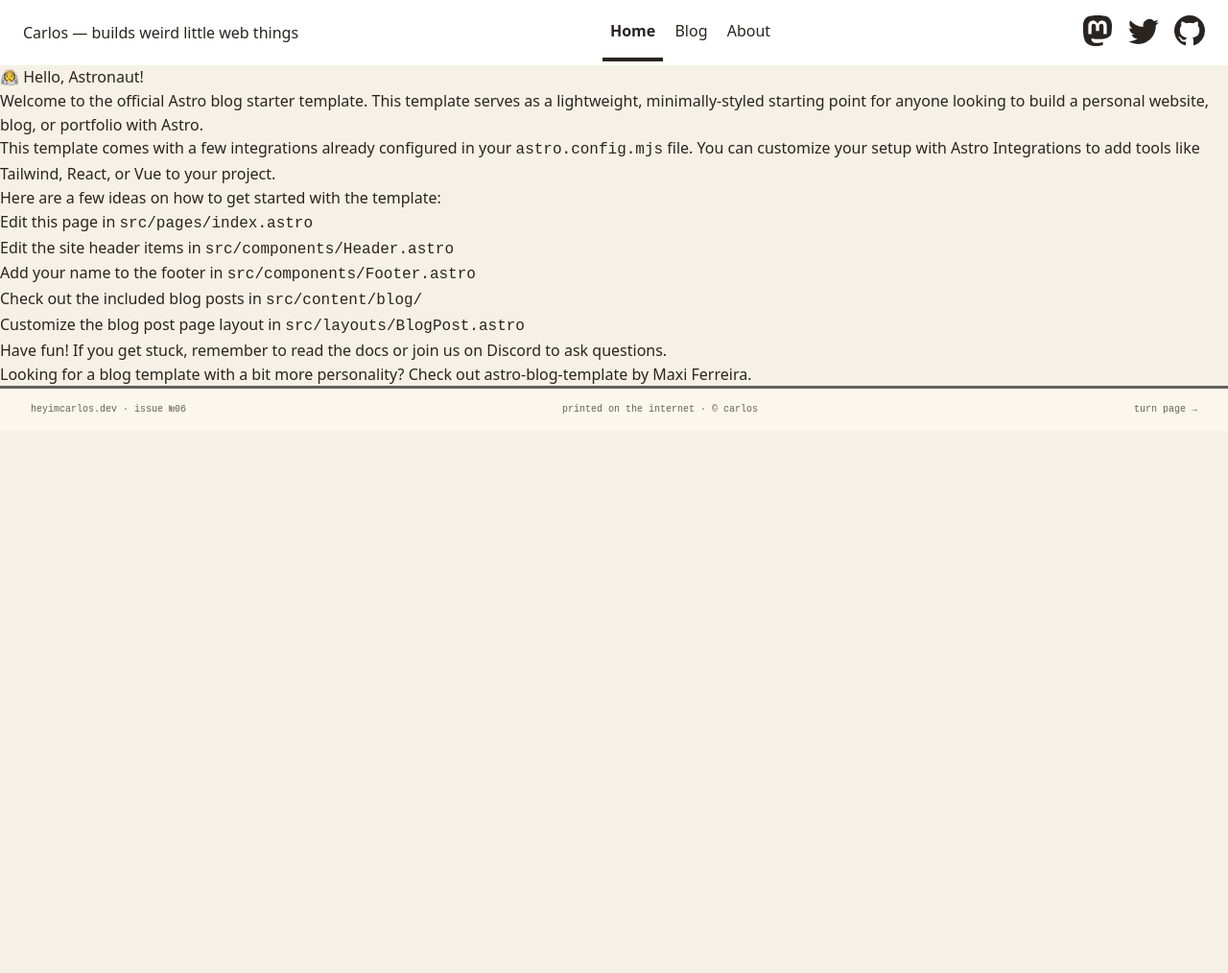
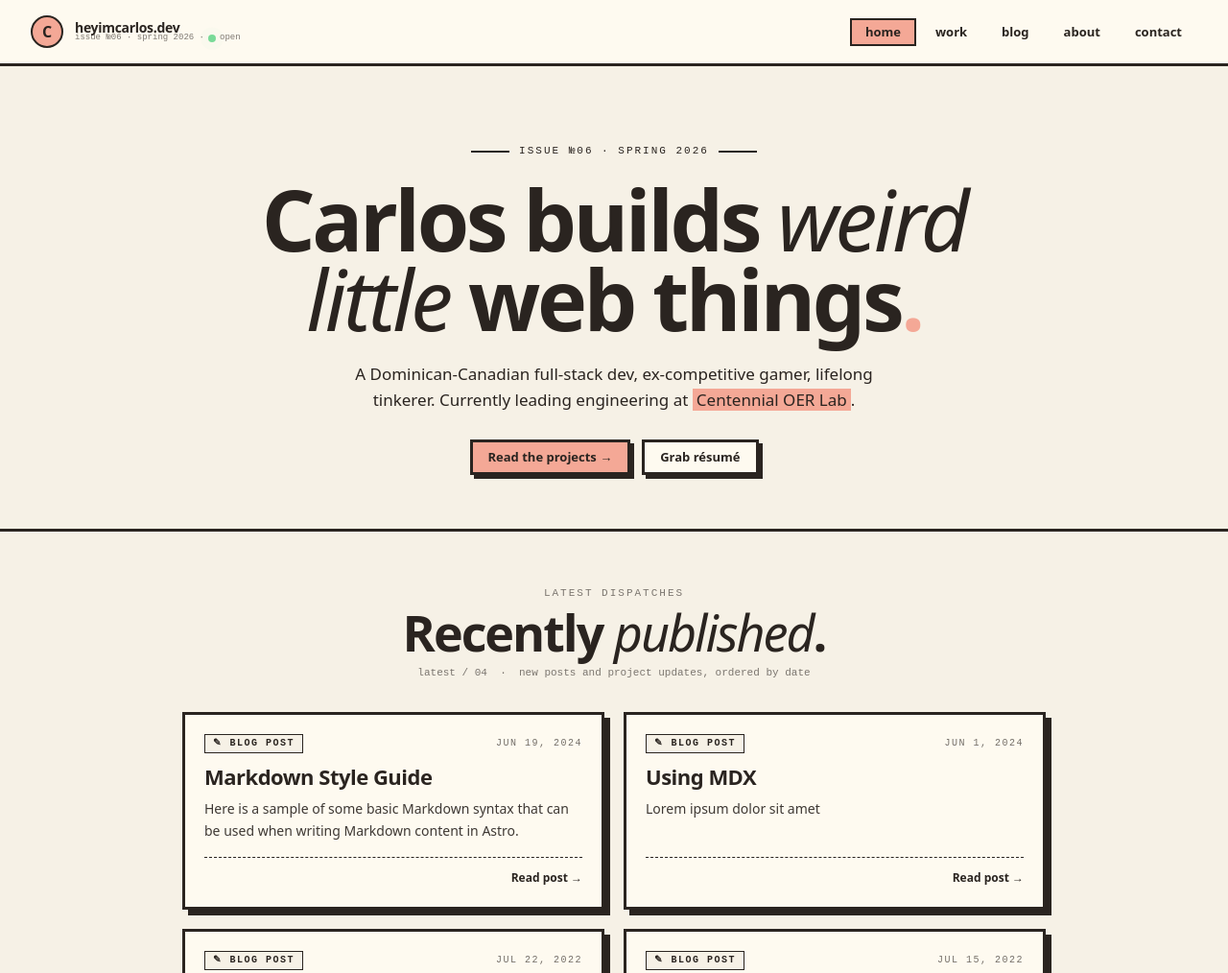
Before and after one commit to heyimcarlos/portfolio, an Astro site: page / in a window 1280 px wide. Shown: the top 1014 px of the page at 96% size. Before the commit the page ends 800 px from the top, so only its background shows below. Built offline with nearby package versions, Linux system fonts and the light colour scheme; Astro itself is replaced by a stand-in of ours.

Commit message:
feat(home): rebuild home as zine hero + recent feed

```diff
--- a/src/pages/index.astro
+++ b/src/pages/index.astro
@@ -1,49 +1,269 @@
 ---
-import BaseHead from '../components/BaseHead.astro';
-import Footer from '../components/Footer.astro';
-import Header from '../components/Header.astro';
+import { getCollection } from 'astro:content';
+import Layout from '../layouts/Layout.astro';
+import Button from '../components/Button.astro';
+import FeedCard, { type FeedItem } from '../components/FeedCard.astro';
 import { SITE_DESCRIPTION, SITE_TITLE } from '../consts';
+
+const projectEntries = await getCollection('projects');
+const blogEntries = await getCollection('blog');
+
+const projectItems: FeedItem[] = projectEntries.map((p) => ({
+  kind: 'project',
+  title: p.data.title,
+  date: p.data.updatedDate ?? new Date(Number(p.data.year), 0, 1),
+  desc: p.data.description,
+  meta: p.data.stack.slice(0, 3),
+  href: `/projects/${p.id}`,
+  cta: 'View project →',
+}));
+
+const blogItems: FeedItem[] = blogEntries.map((b) => ({
+  kind: 'blog',
+  title: b.data.title,
+  date: b.data.pubDate,
+  desc: b.data.excerpt ?? b.data.description,
+  meta: [b.data.tag, b.data.readTime].filter((v): v is string => Boolean(v)),
+  href: `/blog/${b.id}`,
+  cta: 'Read post →',
+}));
+
+const toTime = (d: Date | string) => (d instanceof Date ? d.getTime() : new Date(d).getTime());
+
+const items: FeedItem[] = [...projectItems, ...blogItems]
+  .sort((a, b) => toTime(b.date) - toTime(a.date))
+  .slice(0, 4);
 ---
 
-<!doctype html>
-<html lang="en">
-	<head>
-		<BaseHead title={SITE_TITLE} description={SITE_DESCRIPTION} />
-	</head>
-	<body>
-		<Header />
-		<main>
-			<h1>🧑‍🚀 Hello, Astronaut!</h1>
-			<p>
-				Welcome to the official <a href="https://astro.build/">Astro</a> blog starter template. This template
-				serves as a lightweight, minimally-styled starting point for anyone looking to build a personal
-				website, blog, or portfolio with Astro.
-			</p>
-			<p>
-				This template comes with a few integrations already configured in your
-				<code>astro.config.mjs</code> file. You can customize your setup with
-				<a href="https://astro.build/integrations">Astro Integrations</a> to add tools like Tailwind,
-				React, or Vue to your project.
-			</p>
-			<p>Here are a few ideas on how to get started with the template:</p>
-			<ul>
-				<li>Edit this page in <code>src/pages/index.astro</code></li>
-				<li>Edit the site header items in <code>src/components/Header.astro</code></li>
-				<li>Add your name to the footer in <code>src/components/Footer.astro</code></li>
-				<li>Check out the included blog posts in <code>src/content/blog/</code></li>
-				<li>Customize the blog post page layout in <code>src/layouts/BlogPost.astro</code></li>
-			</ul>
-			<p>
-				Have fun! If you get stuck, remember to
-				<a href="https://docs.astro.build/">read the docs</a>
-				or <a href="https://astro.build/chat">join us on Discord</a> to ask questions.
-			</p>
-			<p>
-				Looking for a blog template with a bit more personality? Check out
-				<a href="https://github.com/Charca/astro-blog-template">astro-blog-template</a>
-				by <a href="https://twitter.com/Charca">Maxi Ferreira</a>.
-			</p>
-		</main>
-		<Footer />
-	</body>
-</html>
+<Layout title={SITE_TITLE} description={SITE_DESCRIPTION} active="home">
+  <section class="hero">
+    <div class="eyebrow">
+      <span class="rule"></span>
+      <span class="label">Issue №06 · Spring 2026</span>
+      <span class="rule"></span>
+    </div>
+    <h1 class="title">
+      Carlos builds <em>weird little</em> web things<span class="dot">.</span>
+    </h1>
+    <p class="lede">
+      A Dominican-Canadian full-stack dev, ex-competitive gamer, lifelong tinkerer. Currently leading
+      engineering at <mark>Centennial OER Lab</mark>.
+    </p>
+    <div class="cta-row">
+      <Button href="/projects" variant="primary">Read the projects →</Button>
+      <Button href="/resume.pdf">Grab résumé</Button>
+    </div>
+  </section>
+
+  <section class="feed">
+    <div class="feed-inner">
+      <span class="feed-eyebrow">LATEST DISPATCHES</span>
+      <h2 class="feed-title">Recently <em>published</em>.</h2>
+      <p class="feed-subtitle">
+        latest / 0{items.length} &nbsp;·&nbsp; new posts and project updates, ordered by date
+      </p>
+      <div class="feed-grid">
+        {items.map((item) => <FeedCard item={item} />)}
+      </div>
+      <div class="feed-cta">
+        <Button href="/projects" variant="primary">All projects →</Button>
+        <Button href="/blog">All posts →</Button>
+      </div>
+    </div>
+  </section>
+
+  <section class="contact-cta">
+    <span class="cta-eyebrow">LAST PAGE · GET IN TOUCH</span>
+    <h2 class="cta-title">Let's make <em>something weird.</em></h2>
+    <p class="cta-body">
+      Full-time, contract, or just a fun idea — my inbox is open. I read everything.
+    </p>
+    <div class="cta-grid">
+      <Button href="mailto:carlos@heyimcarlos.dev">carlos@heyimcarlos.dev ↗</Button>
+      <Button href="https://github.com/heyimcarlos">github.com/heyimcarlos ↗</Button>
+      <Button href="https://www.linkedin.com/in/heyimcarlos">/in/heyimcarlos ↗</Button>
+    </div>
+  </section>
+</Layout>
+
+<style>
+  section {
+    border-bottom: 3px solid var(--zine-ink);
+  }
+
+  .hero {
+    padding: 72px 32px 56px;
+    text-align: center;
+    background: var(--zine-bg);
+  }
+
+  .eyebrow {
+    display: inline-flex;
+    align-items: center;
+    justify-content: center;
+    gap: 10px;
+    font-family: var(--font-mono);
+    font-size: 11px;
+    text-transform: uppercase;
+    letter-spacing: 2px;
+    margin-bottom: 20px;
+  }
+
+  .eyebrow .rule {
+    display: inline-block;
+    width: 40px;
+    height: 2px;
+    background: var(--zine-ink);
+  }
+
+  .title {
+    max-width: 820px;
+    margin: 0 auto;
+    font-weight: 700;
+    letter-spacing: -3.5px;
+    line-height: 0.95;
+    font-size: clamp(44px, 8vw, 88px);
+  }
+
+  .title em {
+    font-style: italic;
+    font-weight: 500;
+  }
+
+  .title .dot {
+    color: var(--zine-accent);
+  }
+
+  .lede {
+    max-width: 560px;
+    margin: 22px auto 28px;
+    font-size: 17px;
+    line-height: 1.6;
+  }
+
+  .lede mark {
+    background: var(--zine-accent);
+    color: inherit;
+    padding: 0 4px;
+  }
+
+  .cta-row {
+    display: flex;
+    gap: 12px;
+    justify-content: center;
+    flex-wrap: wrap;
+  }
+
+  .feed {
+    padding: 56px 32px;
+    text-align: center;
+    background: var(--zine-bg);
+  }
+
+  .feed-inner {
+    max-width: 900px;
+    margin: 0 auto;
+  }
+
+  .feed-eyebrow {
+    display: block;
+    font-family: var(--font-mono);
+    font-size: 11px;
+    text-transform: uppercase;
+    letter-spacing: 2px;
+    opacity: 0.6;
+    margin-bottom: 6px;
+  }
+
+  .feed-title {
+    margin: 0;
+    font-weight: 700;
+    letter-spacing: -2px;
+    line-height: 1;
+    font-size: clamp(34px, 5.5vw, 52px);
+  }
+
+  .feed-title em {
+    font-style: italic;
+    font-weight: 500;
+  }
+
+  .feed-subtitle {
+    margin: 8px 0 32px;
+    font-family: var(--font-mono);
+    font-size: 11px;
+    opacity: 0.6;
+  }
+
+  .feed-grid {
+    display: grid;
+    grid-template-columns: 1fr 1fr;
+    gap: 20px;
+    text-align: left;
+  }
+
+  @media (max-width: 640px) {
+    .feed-grid {
+      grid-template-columns: 1fr;
+    }
+  }
+
+  .feed-cta {
+    display: flex;
+    gap: 14px;
+    justify-content: center;
+    margin-top: 28px;
+    flex-wrap: wrap;
+  }
+
+  .contact-cta {
+    padding: 64px 32px;
+    background: var(--zine-accent);
+    text-align: center;
+  }
+
+  .cta-eyebrow {
+    display: block;
+    font-family: var(--font-mono);
+    font-size: 11px;
+    text-transform: uppercase;
+    letter-spacing: 2px;
+    opacity: 0.7;
+    margin-bottom: 10px;
+  }
+
+  .cta-title {
+    margin: 0;
+    font-weight: 700;
+    letter-spacing: -2.4px;
+    line-height: 0.95;
+    font-size: clamp(40px, 7vw, 64px);
+  }
+
+  .cta-title em {
+    font-style: italic;
+    font-weight: 500;
+  }
+
+  .cta-body {
+    max-width: 520px;
+    margin: 18px auto 28px;
+    font-size: 16px;
+    line-height: 1.6;
+    opacity: 0.9;
+  }
+
+  .cta-grid {
+    display: grid;
+    grid-template-columns: repeat(3, 1fr);
+    gap: 12px;
+    max-width: 720px;
+    margin: 0 auto;
+  }
+
+  @media (max-width: 640px) {
+    .cta-grid {
+      grid-template-columns: 1fr;
+    }
+  }
+</style>
```
